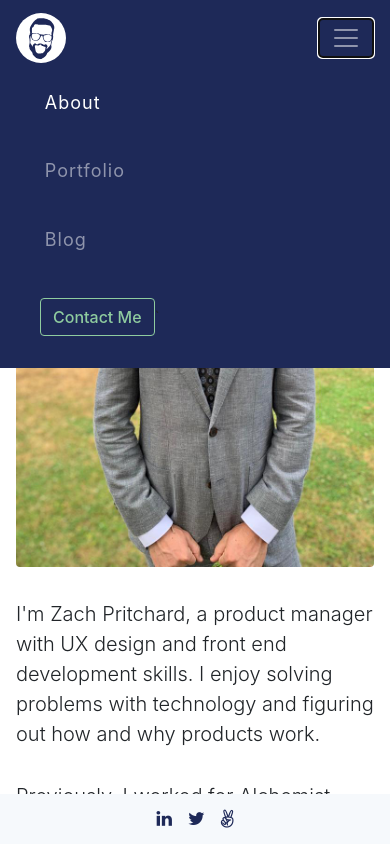
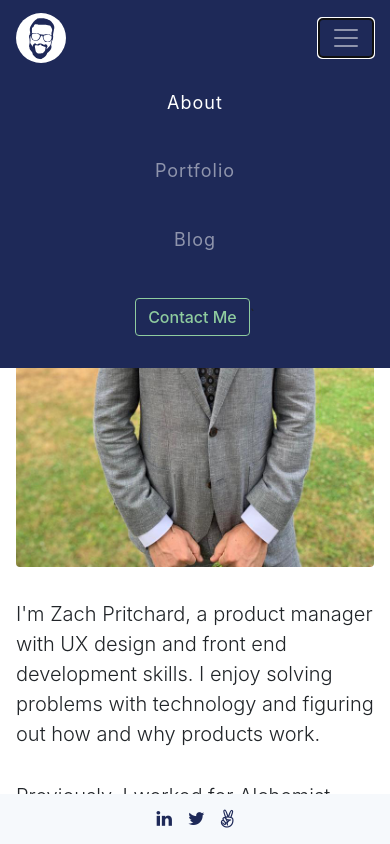
Before and after one commit to zach-product/blog-app, a React (Create React App) app in the folder client/: page /about in a window 390 px wide. Both pictures are taken after a click on the button "Toggle navigation". Shown: the top 844 px of the page. Built offline with nearby package versions, Linux system fonts and the light colour scheme; the HTML template or start-up script is replaced by a standard one.

Commit message:
Centered Navbar links in mobile dropdown

```diff
--- a/client/src/components/website/NavBar.jsx
+++ b/client/src/components/website/NavBar.jsx
@@ -13,8 +13,6 @@ export default class NavBarAbout extends Component {
         this.toggleHoverBtn = this.toggleHoverBtn.bind(this)
         this.onClickContactBtn = this.onClickContactBtn.bind(this)
         this.onClickCancel = this.onClickCancel.bind(this)
-        // this.onChangeInput = this.onChangeInput.bind(this)
-        // this.onSubmit = this.onSubmit.bind(this)
 
         this.state = {
             collapsed: true,
@@ -45,29 +43,6 @@ export default class NavBarAbout extends Component {
         })
     }
 
-    // onSubmit(e) {
-    //     e.preventDefault()
-
-
-    //     const user = {
-    //         email: this.state.email
-    //     }
-
-    //     console.log(user)
-
-    //     axios.post('http://localhost:3000/users/add', user)
-    //         .then(res => console.log(res.data))
-    //         .catch(err => console.log(err))
-
-    //         this.setState({ emailSent: !this.state.emailSent })
-
-    //         this.handleClearForm()
-    // }
-
-    // handleClearForm(e) {
-    //     this.setState({ email: '', message:'' })
-    // }
-
     render() {
         const { collapsed, hoverBtn, contactForm } = this.state
         const classOne = collapsed ? 'collapse navbar-collapse justify-content-lg-between' : 'collapse navbar-collapse justify-content-lg-between show'
@@ -95,7 +70,7 @@ export default class NavBarAbout extends Component {
                             <span className="navbar-toggler-icon" />
                         </button>
                         <div className={`${classOne}`} id="navbarNav">
-                            <ul className="navbar-nav justify-content-inbetween">
+                            <ul className="navbar-nav justify-content-inbetween text-center">
                                 <li className="nav-item mx-3">
                                     <NavLink style={navLinks} className="nav-link" to="/about">About</NavLink>
                                 </li>
@@ -107,7 +82,7 @@ export default class NavBarAbout extends Component {
                                 </li>
                             </ul>
                             <div className="align-middle">
-                                <form className="form-inline mx-4 mx-lg-0 my-3 my-lg-0">
+                                <form className="text-center mx-lg-0 my-3 my-lg-0">
                                     <button onClick={this.onClickContactBtn} onMouseEnter={this.toggleHoverBtn} onMouseLeave={this.toggleHoverBtn} style={ hoverBtn || contactForm ? contactBtnHover : contactBtn} className="btn my-2 my-sm-0" type="submit">Contact Me</button>
                             `   </form>
                             </div>
```
